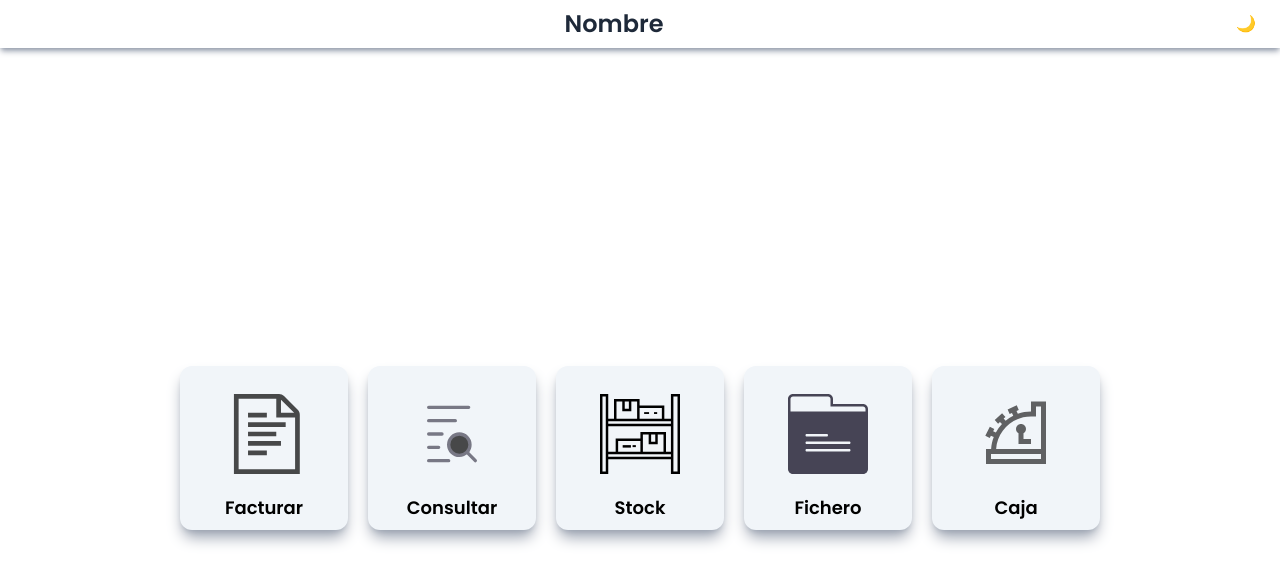
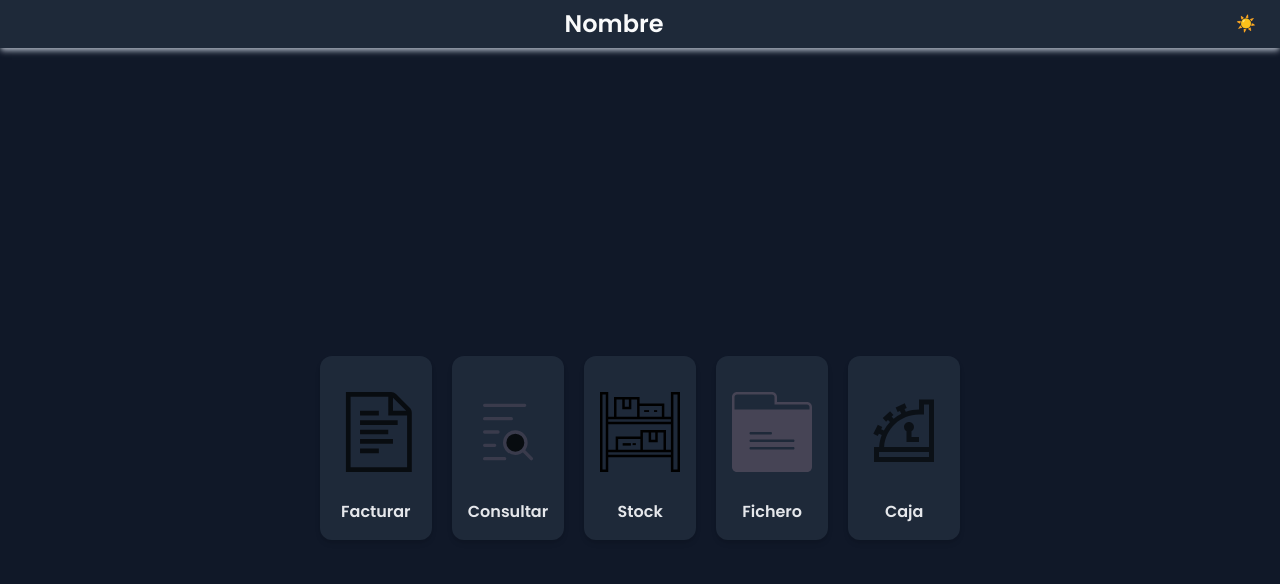
Before and after one commit to jerojimenez17/POS-Template, a Next.js app: page / in a window 1280 px wide. Shown: the top 584 px of the page. Built offline with nearby package versions, Linux system fonts and the light colour scheme.

Commit message:
adding style to root menu

```diff
--- a/src/app/layout.tsx
+++ b/src/app/layout.tsx
@@ -32,16 +32,18 @@ export default function RootLayout({
 }>) {
   return (
     <html lang="en">
-      <ThemeProvider>
-        <FiltersProvider>
           <body
             className={`${geistSans.variable} ${geistMono.variable} ${poppins.className} antialiased h-screen w-screen overflow-auto`}
-          >
+            >
+            <ThemeProvider>
+              <FiltersProvider>
+                <div className="h-full w-full  bg-slate-100 dark:bg-gray-800">
             <NavigationMenuHeader />
             {children}
-          </body>
+                </div>
         </FiltersProvider>
       </ThemeProvider>
+          </body>
     </html>
   );
 }
--- a/src/components/ui/MenuCard.tsx
+++ b/src/components/ui/MenuCard.tsx
@@ -1,25 +1,41 @@
 "use client";
+import { useState } from "react";
+import { useRouter } from "next/navigation";
+import { motion } from "framer-motion";
 
-import { useRouter } from "next/navigation";
+export default function MenuCard({ url, title, children }: { url: string; title: string; children: React.ReactNode }) {
+  const [loading, setLoading] = useState(false);
+  const router = useRouter();
 
-interface props {
-  url: string;
-  children: React.ReactNode;
-  title: string;
+  const handleClick = () => {
+    if (loading) return;
+
+    setLoading(true);
+    router.push(url);
+  };
+
+  return (
+    <motion.button
+      onClick={handleClick}
+      disabled={loading}  whileHover={{ scale: 1.1, y: -2, boxShadow: "0px 4px 10px rgba(0,0,0,0.35)" }}
+  whileTap={{ scale: 1.5}}
+  transition={{ duration: 0.08 }}
+      className={`
+        bg-slate-300 dark:bg-gray-800
+       rounded-xl p-4 flex flex-col items-center shadow-md
+        transition-all select-none
+        ${loading ? "opacity-50 cursor-not-allowed" : "cursor-pointer"}
+      `}
+    >
+      <div className="w-full flex justify-center mb-2">
+        {children}
+      </div>
+
+      <p className="text-center font-semibold text-gray-800 dark:text-gray-200">{title}</p>
+
+      {loading && (
+        <p className="text-xs mt-2 animate-pulse">Cargando...</p>
+      )}
+    </motion.button>
+  );
 }
-const MenuCard = ({ url, title, children }: props) => {
-  const router = useRouter();
-  return (
-    <div
-      className="w-42 h-1/3 justify-center rounded-xl dark:bg-inherit flex flex-col items-center bg-slate-100 bg-opacity-87 shadow-gray-400 hover:bg-slate-200 focus:bg-white hover:ring-3 hover:ring-gray-200 hover:text-pink-30 hover:shadow-gray-700 overflow-hidden shadow-lg p-2"
-      onClick={() => router.push(url)}
-    >
-      <span className="fill-black dark:fill-white">{children}</span>
-      <h2 className="w-full text-center text-black hover:text-white dark:text-slate-100 text-opacity-80 font-semibold text-lg">
-        {title}
-      </h2>
-    </div>
-  );
-};
-
-export default MenuCard;
--- a/src/components/ui/RootMenu.tsx
+++ b/src/components/ui/RootMenu.tsx
@@ -1,10 +1,13 @@
+"use client"
+import { motion } from "framer-motion";
 import MenuCard from "./MenuCard";
 
 const RootMenu = () => {
   return (
-    <div className="h-full w-full flex  flex-col">
+    <div className="h-full w-full flex bg-slate-200 dark:bg-gray-900 flex-col">
       <main className="flex items-center my-auto">
-        <section className="w-full mx-auto flex-wrap p-4 flex justify-between md:justify-center gap-y-6 md:gap-5 my-auto">
+        <section className="w-full mx-auto flex-wrap p-4 flex justify-between md:justify-center sm:gap-y-6 gap-y-2 md:gap-5 my-auto">
+
           <MenuCard url="/newBill" title="Facturar">
             <svg
               xmlns="http://www.w3.org/2000/svg"
@@ -12,13 +15,14 @@ const RootMenu = () => {
               width="80px"
               height="120px"
               viewBox="0 0 1920 1920"
-            >
+              >
               <path
                 d="M1706.235 1807.059H350.941V112.94h903.53v451.765h451.764v1242.353Zm-338.823-1670.74 315.443 315.447h-315.443V136.32Zm402.182 242.487L1440.372 49.58C1408.296 17.62 1365.717 0 1320.542 0H238v1920h1581.175V498.635c0-45.176-17.618-87.755-49.58-119.83ZM576.823 1242.353h790.589v-112.94H576.823v112.94Zm0-451.765h903.53V677.647h-903.53v112.941Zm0 677.647h451.765v-112.941H576.823v112.941Zm0-451.764h677.648V903.53H576.823v112.941Zm0-451.765h451.765V451.765H576.823v112.941Z"
                 fillRule="evenodd"
               />
             </svg>
           </MenuCard>
+
           <MenuCard url="/searchBill" title="Consultar">
             <svg
               xmlns="http://www.w3.org/2000/svg"
--- a/src/components/ui/ThemeProvider.tsx
+++ b/src/components/ui/ThemeProvider.tsx
@@ -7,7 +7,7 @@ export function ThemeProvider({ children, ...props }: ThemeProviderProps) {
   return (
     <NextThemesProvider
       attribute="class"
-      defaultTheme="light"
+      defaultTheme="dark"
       enableSystem
       {...props}
     >
```
